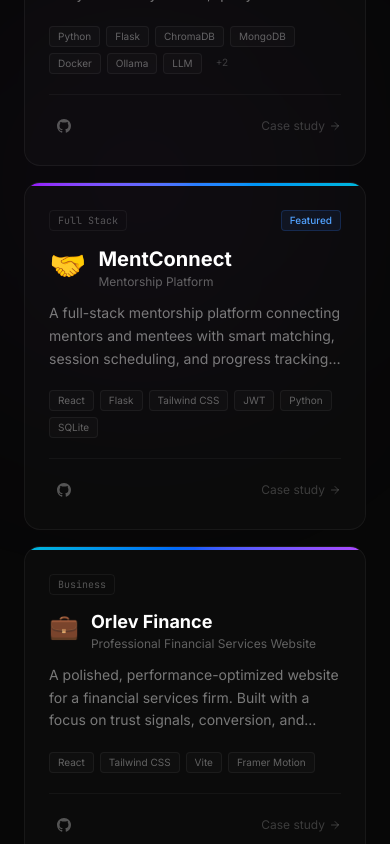
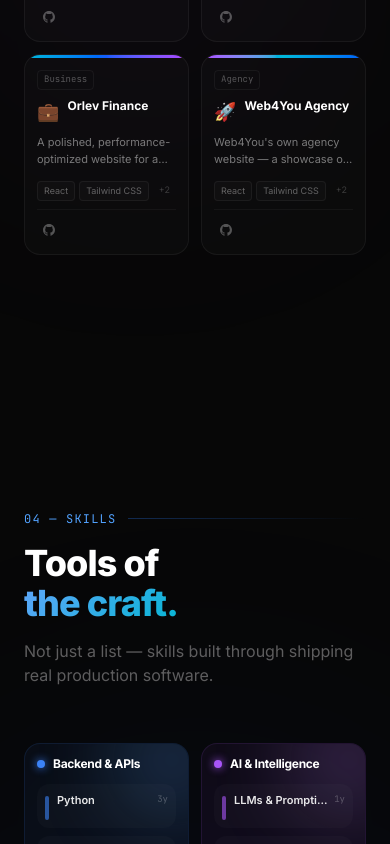
Before and after one commit to DolevAtik/Dolev_Portfolio, a React (Vite) app: page / in a window 390 px wide. Shown: the part 3920-4764 px from the top of the page. Built offline with nearby package versions, Linux system fonts and the light colour scheme.

Commit message:
Mobile 2x2 grid for Projects and Skills sections, compact card layout on mobile
Co-Authored-By: Claude Sonnet 4.6 <noreply@anthropic.com>

```diff
--- a/src/components/Projects.tsx
+++ b/src/components/Projects.tsx
@@ -220,14 +220,14 @@ function ProjectCard({ project, index, large }: { project: typeof projects[0]; i
           transition={{ duration: 0.3 }}
         />
 
-        <div className="p-6 flex flex-col flex-1">
+        <div className="p-3 md:p-6 flex flex-col flex-1">
           {/* Badges */}
-          <div className="flex items-center justify-between mb-4">
-            <span className="px-2 py-0.5 rounded text-[10px] font-mono text-white/30 border border-white/[0.05]">
+          <div className="flex items-center justify-between mb-2 md:mb-4">
+            <span className="px-1.5 py-0.5 rounded text-[9px] md:text-[10px] font-mono text-white/30 border border-white/[0.05]">
               {project.category}
             </span>
             {project.featured && (
-              <span className="px-2 py-0.5 rounded text-[10px] font-medium text-blue-400 border border-blue-500/20"
+              <span className="px-1.5 py-0.5 rounded text-[9px] md:text-[10px] font-medium text-blue-400 border border-blue-500/20"
                 style={{ background: 'rgba(59,130,246,0.08)' }}>
                 Featured
               </span>
@@ -235,56 +235,65 @@ function ProjectCard({ project, index, large }: { project: typeof projects[0]; i
           </div>
 
           {/* Icon + title */}
-          <div className="flex items-start gap-3 mb-3">
-            <span className={large ? 'text-3xl' : 'text-2xl'}>{project.icon}</span>
+          <div className="flex items-start gap-2 md:gap-3 mb-2 md:mb-3">
+            <span className={large ? 'text-xl md:text-3xl' : 'text-lg md:text-2xl'}>{project.icon}</span>
             <div>
-              <h3 className={`font-bold text-white leading-tight ${large ? 'text-xl' : 'text-lg'}`}>{project.title}</h3>
-              <p className="text-xs text-white/35 mt-0.5">{project.subtitle}</p>
+              <h3 className={`font-bold text-white leading-tight ${large ? 'text-sm md:text-xl' : 'text-xs md:text-lg'}`}>{project.title}</h3>
+              <p className="text-[10px] md:text-xs text-white/35 mt-0.5 hidden md:block">{project.subtitle}</p>
             </div>
           </div>
 
-          <p className="text-sm text-white/45 leading-relaxed mb-5 flex-1 line-clamp-3">
+          <p className="text-[11px] md:text-sm text-white/45 leading-relaxed mb-3 md:mb-5 flex-1 line-clamp-2 md:line-clamp-3">
             {project.description}
           </p>
 
           {/* Tech */}
-          <div className="flex flex-wrap gap-1.5 mb-5">
-            {project.tech.slice(0, large ? 7 : 5).map((t) => (
-              <span key={t} className="px-2 py-0.5 rounded text-[10px] text-white/35 border border-white/[0.05]"
+          <div className="flex flex-wrap gap-1 md:gap-1.5 mb-2 md:mb-5">
+            {project.tech.slice(0, large ? 3 : 2).map((t) => (
+              <span key={t} className="px-1.5 md:px-2 py-0.5 rounded text-[9px] md:text-[10px] text-white/35 border border-white/[0.05]"
+                style={{ background: 'rgba(255,255,255,0.02)' }}>
+                {t}
+              </span>
+            ))}
+            {project.tech.length > (large ? 3 : 2) && (
+              <span className="px-1.5 py-0.5 text-[9px] md:text-[10px] text-white/20 md:hidden">+{project.tech.length - (large ? 3 : 2)}</span>
+            )}
+            {project.tech.slice(large ? 3 : 2, large ? 7 : 5).map((t) => (
+              <span key={t} className="hidden md:inline px-2 py-0.5 rounded text-[10px] text-white/35 border border-white/[0.05]"
                 style={{ background: 'rgba(255,255,255,0.02)' }}>
                 {t}
               </span>
             ))}
             {project.tech.length > (large ? 7 : 5) && (
-              <span className="px-2 py-0.5 text-[10px] text-white/20">+{project.tech.length - (large ? 7 : 5)}</span>
+              <span className="hidden md:inline px-2 py-0.5 text-[10px] text-white/20">+{project.tech.length - (large ? 7 : 5)}</span>
             )}
           </div>
 
           {/* Footer */}
-          <div className="flex items-center justify-between pt-4 border-t border-white/[0.04]">
-            <div className="flex gap-2">
+          <div className="flex items-center justify-between pt-2 md:pt-4 border-t border-white/[0.04]">
+            <div className="flex gap-1 md:gap-2">
               <a
                 href={project.github}
                 target="_blank"
                 rel="noopener noreferrer"
-                className="p-2 rounded-lg text-white/30 hover:text-white hover:bg-white/[0.05] transition-colors"
+                className="p-1.5 md:p-2 rounded-lg text-white/30 hover:text-white hover:bg-white/[0.05] transition-colors"
                 onClick={(e) => e.stopPropagation()}
               >
-                <GithubIcon size={14} />
+                <GithubIcon size={12} />
               </a>
               {project.live && (
                 <a
                   href={project.live}
                   target="_blank"
                   rel="noopener noreferrer"
-                  className="p-2 rounded-lg text-white/30 hover:text-white hover:bg-white/[0.05] transition-colors"
+                  className="p-1.5 md:p-2 rounded-lg text-white/30 hover:text-white hover:bg-white/[0.05] transition-colors"
                   onClick={(e) => e.stopPropagation()}
                 >
-                  <ExternalLink size={14} />
+                  <ExternalLink size={12} />
                 </a>
               )}
             </div>
-            <span className="flex items-center gap-1 text-xs text-white/20 group-hover:text-blue-400 transition-colors">
+            <span className="hidden md:flex items-center gap-1 text-xs text-white/20 group-hover:text-blue-400 transition-colors">
               Case study
               <ArrowRight size={12} className="group-hover:translate-x-1 transition-transform" />
             </span>
@@ -330,14 +339,14 @@ export default function Projects() {
         </FadeIn>
 
         {/* Featured grid */}
-        <div className="grid md:grid-cols-2 gap-4 mb-4">
+        <div className="grid grid-cols-2 gap-3 md:gap-4 mb-3 md:mb-4">
           {featured.map((p, i) => (
             <ProjectCard key={p.id} project={p} index={i} large />
           ))}
         </div>
 
         {/* Secondary grid */}
-        <div className="grid sm:grid-cols-2 gap-4">
+        <div className="grid grid-cols-2 gap-3 md:gap-4">
           {rest.map((p, i) => (
             <ProjectCard key={p.id} project={p} index={featured.length + i} />
           ))}
--- a/src/components/Skills.tsx
+++ b/src/components/Skills.tsx
@@ -74,7 +74,7 @@ function SkillCategoryCard({ cat, delay }: { cat: typeof skillCategories[0]; del
   return (
     <FadeIn delay={delay}>
       <motion.div
-        className="h-full rounded-2xl p-6 overflow-hidden relative"
+        className="h-full rounded-2xl p-3 md:p-6 overflow-hidden relative"
         style={{ background: c.bg, border: `1px solid ${c.border}` }}
         whileHover={{ scale: 1.01, y: -3 }}
         transition={{ duration: 0.2 }}
@@ -84,27 +84,27 @@ function SkillCategoryCard({ cat, delay }: { cat: typeof skillCategories[0]; del
           style={{ background: c.text }} />
 
         <div className="relative z-10">
-          <div className="flex items-center gap-2 mb-5">
-            <div className="w-2 h-2 rounded-full" style={{ background: c.dot, boxShadow: `0 0 8px ${c.dot}` }} />
-            <h3 className="font-bold text-white text-sm tracking-tight">{cat.title}</h3>
+          <div className="flex items-center gap-2 mb-3 md:mb-5">
+            <div className="w-2 h-2 rounded-full flex-shrink-0" style={{ background: c.dot, boxShadow: `0 0 8px ${c.dot}` }} />
+            <h3 className="font-bold text-white text-xs md:text-sm tracking-tight">{cat.title}</h3>
           </div>
 
-          <div className="space-y-3">
+          <div className="space-y-2 md:space-y-3">
             {cat.skills.map((skill) => (
               <motion.div
                 key={skill.name}
-                className="flex items-start gap-3 p-3 rounded-xl group cursor-default"
+                className="flex items-start gap-2 md:gap-3 p-2 md:p-3 rounded-xl group cursor-default"
                 style={{ background: 'rgba(255,255,255,0.02)' }}
                 whileHover={{ background: 'rgba(255,255,255,0.04)', x: 3 }}
                 transition={{ duration: 0.15 }}
               >
-                <div className="w-1 h-full min-h-[2rem] rounded-full mt-1 flex-shrink-0" style={{ background: c.dot, opacity: 0.6 }} />
+                <div className="w-1 h-full min-h-[1.5rem] rounded-full mt-1 flex-shrink-0" style={{ background: c.dot, opacity: 0.6 }} />
                 <div className="flex-1 min-w-0">
-                  <div className="flex items-center justify-between gap-2 mb-0.5">
-                    <span className="text-sm font-semibold text-white/90">{skill.name}</span>
-                    <span className="text-[10px] font-mono text-white/25 flex-shrink-0">{skill.years}</span>
+                  <div className="flex items-center justify-between gap-1 mb-0.5">
+                    <span className="text-[11px] md:text-sm font-semibold text-white/90 truncate">{skill.name}</span>
+                    <span className="text-[9px] md:text-[10px] font-mono text-white/25 flex-shrink-0">{skill.years}</span>
                   </div>
-                  <p className="text-xs text-white/35 leading-relaxed">{skill.detail}</p>
+                  <p className="text-[10px] md:text-xs text-white/35 leading-relaxed hidden md:block">{skill.detail}</p>
                 </div>
               </motion.div>
             ))}
@@ -144,7 +144,7 @@ export default function Skills() {
         </FadeIn>
 
         {/* Skill category cards */}
-        <div className="grid md:grid-cols-2 xl:grid-cols-4 gap-4">
+        <div className="grid grid-cols-2 xl:grid-cols-4 gap-3 md:gap-4">
           {skillCategories.map((cat, i) => (
             <SkillCategoryCard key={cat.title} cat={cat} delay={0.1 + i * 0.08} />
           ))}
```
